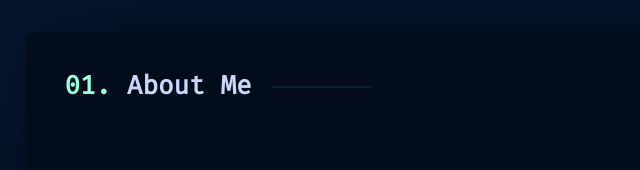
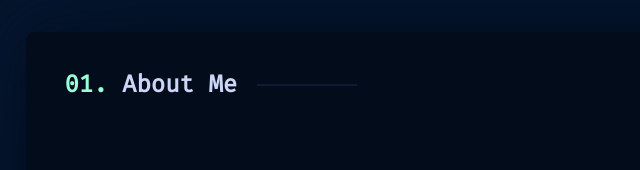
Before and after one commit to sudo-shihab/personal-website-2021, a website: page index.html in a window 1280 px wide. Shown: the part 768-938 px from the top of the page, 74-714 px from the left. Drawn offline with nearby package versions, Linux system fonts and the light colour scheme.

Commit message:
edited a app utility class

```diff
--- a/src/styles/app.css
+++ b/src/styles/app.css
@@ -135,7 +135,7 @@
 }
 
 .app-h2 {
-  font-size: clamp(20px, 2.6vw, 26px);
+  font-size: clamp(20px, 2.6vw, 24px);
 }
 .app-color-heading {
   color: var(--app-color-heading);
```
